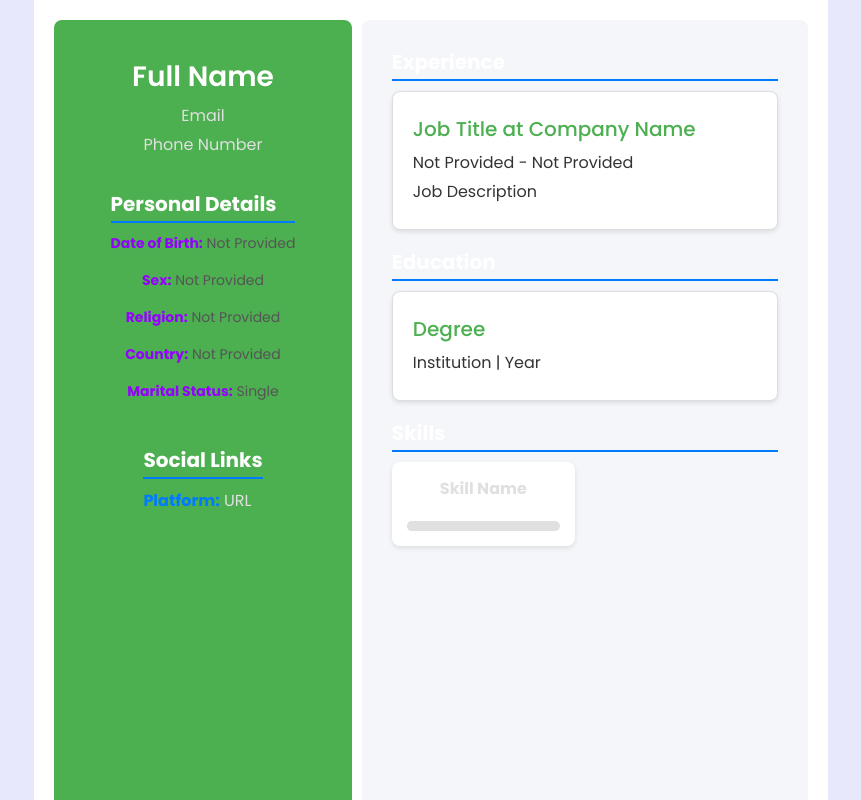
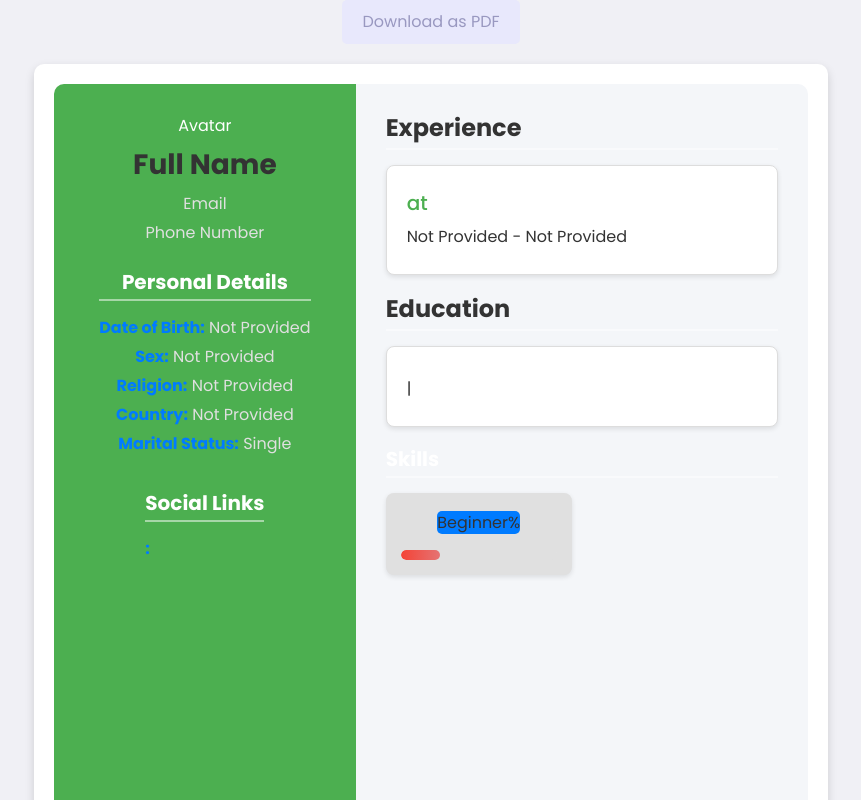
Before and after one commit to NDDEVVlog/CVBuilder, a React (Create React App) app in the folder client/: page /CreateResume/2/1 in a window 1280 px wide. Shown: the top 800 px of the page, without its empty margins (209-1070 px from the left). Built offline with nearby package versions, Linux system fonts and the light colour scheme; no server answers.

Commit message:
=Update CV2 +Download CV

```diff
--- a/client/src/pages/CreateCV/2/CV2.css
+++ b/client/src/pages/CreateCV/2/CV2.css
@@ -1,17 +1,26 @@
-/* Page Layout */
+/* General Styles */
+body {
+  margin: 0;
+  padding: 0;
+  font-family: Arial, sans-serif;
+  background-color: #f0f0f5;
+  color: #333;
+}
+
 .CV2Container {
   display: flex;
   flex-direction: row;
   max-width: 21cm; /* A4 page width */
   min-height: 29.7cm; /* A4 page height */
-    margin: 0 auto;
+  margin: 20px auto;
   padding: 20px;
   background-color: #fff;
-    font-family: Arial, sans-serif;
-    color: #333;
+  border-radius: 10px;
+  box-shadow: 0 4px 10px rgba(0, 0, 0, 0.15);
+  overflow: hidden;
 }
 
-  /* Left Column (Personal Info & Avatar) */
+/* Left Column */
 .cv-left-column {
   width: 40%;
   background-color: #4caf50; /* Green Background */
@@ -20,53 +29,68 @@
   display: flex;
   flex-direction: column;
   align-items: center;
-    border-radius: 8px;
-    margin-right: 10px;
+  border-radius: 10px 0 0 10px;
+  box-sizing: border-box;
 }
 
 .cv-header {
   text-align: center;
-    margin-bottom: 30px;
+  margin-bottom: 20px;
 }
 
 .cv-avatar {
   width: 120px;
   height: 120px;
   border-radius: 50%;
-    margin-bottom: 20px;
+  margin-bottom: 15px;
+  border: 3px solid #fff;
 }
 
 .cv-fullname {
   font-size: 28px;
-    font-weight: 600;
+  font-weight: bold;
   margin: 10px 0;
-    color: #fff; /* White for Name */
 }
 
-  .cv-email, .cv-phone {
+.cv-email,
+.cv-phone {
   font-size: 16px;
-    color: #e0e0e0; /* Lighter gray for email/phone */
+  color: #e0e0e0;
+  margin: 5px 0;
 }
 
 .cv-section h2 {
   font-size: 20px;
-    margin-bottom: 10px;
-    text-align: left;
+  margin-bottom: 15px;
   font-weight: bold;
-    color: #fff; /* White for section headings */
+  color: #fff;
+  border-bottom: 2px solid rgba(255, 255, 255, 0.5);
+  padding-bottom: 5px;
 }
 
-  .cv-section div, .cv-section ul li {
+.cv-section p,
+.cv-section ul li {
   font-size: 16px;
-    color: #e0e0e0; /* Light gray for content */
+  color: #e0e0e0;
+  margin: 5px 0;
 }
 
-  /* Right Column (Experience, Education, Skills) */
+.cv-section ul {
+  list-style: none;
+  padding: 0;
+}
+
+.cv-section ul li {
+  margin: 5px 0;
+}
+
+/* Right Column */
 .cv-right-column {
   width: 60%;
   padding: 30px;
-    background-color: #f4f6f9; /* Light Gray Background */
-    border-radius: 8px;
+  background-color: #f4f6f9;
+  border-radius: 0 10px 10px 0;
+  box-sizing: border-box;
 }
 
 .cv-box {
@@ -80,79 +104,128 @@
 .cv-box h3 {
   font-size: 20px;
   margin-bottom: 10px;
-    color: #4caf50; /* Green color for job title */
+  color: #4caf50;
 }
 
 .cv-box p {
   font-size: 16px;
-    color: #333; /* Dark gray for text content */
+  color: #333;
+}
+
+.experience-section h2 {
+  color: #333; /* Color of the section title */
+  font-size: 24px;
+  font-weight: bold;
+}
+
+.education-section h2{
+  color: #333; /* Color of the section title */
+  font-size: 24px;
+  font-weight: bold;
 }
 
 /* Skills Section */
 .skills-grid {
   display: grid;
-    grid-template-columns: 1fr 1fr;
+  grid-template-columns: repeat(2, 1fr);
   gap: 20px;
 }
 
 .skill-item {
   display: flex;
   flex-direction: column;
+  gap: 5px;
+  transition: transform 0.2s ease-in-out;
+}
+
+.skill-item:hover {
+  transform: scale(1.05);
 }
 
 .skill-name {
   font-size: 18px;
   font-weight: bold;
-    color: #1a5b58; /* Dark teal for skill name */
+  margin-bottom: 8px;
+  color: #333;
 }
 
 .skill-bar {
+  width: 100%;
+  height: 10px;
   background-color: #e0e0e0;
-    height: 10px;
   border-radius: 5px;
-    margin-top: 10px;
+  position: relative;
+  overflow: hidden;
 }
 
-  .skill-level {
+.skill-bar::after {
+  content: '';
+  display: block;
   height: 100%;
   border-radius: 5px;
-    transition: width 0.3s ease;
+  position: absolute;
+  top: 0;
+  left: 0;
+  background: linear-gradient(90deg, #4caf50, #81c784);
+  transition: width 0.3s ease-in-out;
 }
 
-  .expert {
-    background-color: #4caf50; /* Green for Expert */
+/* Skill Bar Level Classes */
+.expert .skill-bar::after {
+  width: 100%;
+  background: linear-gradient(90deg, #4caf50, #0400ff); /* Green */
 }
 
-  .advanced {
-    background-color: #ff9800; /* Orange for Advanced */
+.advanced .skill-bar::after {
+  width: 75%;
+  background: linear-gradient(90deg, #2196f3, #64b5f6); /* Blue */
 }
 
-  .intermediate {
-    background-color: #ff5722; /* Red for Intermediate */
+.intermediate .skill-bar::after {
+  width: 50%;
+  background: linear-gradient(90deg, #ff9800, #ffcc80); /* Orange */
 }
 
-  .beginner {
-    background-color: #e0e0e0; /* Light Gray for Beginner */
+.beginner .skill-bar::after {
+  width: 25%;
+  background: linear-gradient(90deg, #f44336, #e57373); /* Red */
 }
 
-  /* Specific label color styles */
-.cv-section p strong {
-    color: #333; /* Default color for all labels */
+/* Buttons */
+.download-btn {
+  background-color: #4caf50;
+  color: white;
+  font-size: 16px;
+  padding: 10px 20px;
+  border: none;
+  border-radius: 5px;
+  cursor: pointer;
+  margin-bottom: 20px;
+  transition: background-color 0.2s ease-in-out;
+  display: block;
+  width: fit-content;
+  margin-left: auto;
+  margin-right: auto;
 }
 
-  /* Specific label colors */
-  .cv-section p strong:nth-of-type(1) {
-    color: #9500ff; /* Green for Date of Birth */
+.download-btn:hover {
+  background-color: #45a049;
 }
 
-  .cv-section p strong:nth-of-type(2) {
-    color: #2196f3; /* Blue for Sex */
+/* Responsive Design */
+@media (max-width: 768px) {
+  .CV2Container {
+    flex-direction: column;
+    max-width: 100%;
   }
 
-  .cv-section p strong:nth-of-type(3) {
-    color: #ff9800; /* Orange for Religion */
+  .cv-left-column,
+  .cv-right-column {
+    width: 100%;
+    border-radius: 10px;
   }
 
-  .cv-section p strong:nth-of-type(4) {
-    color: #f44336; /* Red for Country */
+  .download-btn {
+    margin: 10px auto;
   }
+}
--- a/client/src/pages/CreateCV/2/CV2.jsx
+++ b/client/src/pages/CreateCV/2/CV2.jsx
@@ -1,10 +1,12 @@
-import React, { useEffect, useState } from 'react';
+import React, { useEffect, useState, useRef } from 'react';
 import './CV2.css';
 import { useParams } from 'react-router-dom';
 import axios from 'axios';
+import html2pdf from 'html2pdf.js';
 
 const CV2 = () => {
   const { id } = useParams();
+  const cvRef = useRef(null);
 
   const [formData, setFormData] = useState({
     fullName: '',
@@ -18,10 +20,10 @@ const CV2 = () => {
     hobbies: '',
     languagesKnown: '',
     address: '',
-    experiences: [{ jobTitle: "", company: "", startDate: "", endDate: "", description: "" }],
-    education: [{ degree: "", institution: "", year: "" }],
-    skills: [{ name: "", level: "" }],
-    socialLink: [{ platform: "", url: "" }],
+    experiences: [{ jobTitle: '', company: '', startDate: '', endDate: '', description: '' }],
+    education: [{ degree: '', institution: '', year: '' }],
+    skills: [{ name: '', level: 'Beginner' }],
+    socialLink: [{ platform: '', url: '' }],
     avatar: null,
   });
 
@@ -34,23 +36,46 @@ const CV2 = () => {
     const fetchProfile = async () => {
       try {
         const response = await axios.get('http://localhost:3001/profile/getProfile', {
-          params: { id: id },
+          params: { id },
         });
 
         if (response.data) {
+          const {
+            fullname,
+            email,
+            address,
+            dob,
+            nationality,
+            phoneNumber,
+            religion,
+            maritalStatus,
+            languagesKnown,
+            sex,
+            hobbies,
+            workExperience,
+            education,
+            skills,
+            socialLinks,
+            avatar,
+          } = response.data;
+
           setFormData({
-            fullName: response.data.fullname || '',
-            email: response.data.email || '',
-            address: response.data.address || '',
-            dob: response.data.dob || '',
-            country: response.data.country || '',
-            mobileNo: response.data.phoneNumber || '',
-            sex: response.data.sex || '',
-            experiences: response.data.workExperience || [{ jobTitle: "", company: "", startDate: "", endDate: "", description: "" }],
-            education: response.data.education || [{ degree: "", institution: "", year: "" }],
-            skills: response.data.skills || [{ name: "", level: "" }],
-            socialLink: response.data.socialLinks || [{ platform: '', url: '' }],
-            avatar: response.data.avatar || null,
+            fullName: fullname || '',
+            email: email || '',
+            address: address || '',
+            dob: dob || '',
+            country: nationality || '',
+            mobileNo: phoneNumber || '',
+            religion: religion || 'None',
+            maritalStatus: maritalStatus || 'Single',
+            languagesKnown: languagesKnown || '',
+            sex: sex || '',
+            hobbies: hobbies || '',
+            experiences: workExperience || [{ jobTitle: '', company: '', startDate: '', endDate: '', description: '' }],
+            education: education || [{ degree: '', institution: '', year: '' }],
+            skills: skills || [{ name: '', level: 'Beginner' }],
+            socialLink: socialLinks || [{ platform: '', url: '' }],
+            avatar: avatar || null,
           });
         } else {
           console.log('Profile not found for user ID:', id);
@@ -64,115 +89,107 @@ const CV2 = () => {
   }, [id]);
 
   const formatDate = (date) => {
-    if (!date) return "Not Provided"; // Handle empty or undefined dates
-    const d = new Date(date); // Convert to Date object
-    return d.toLocaleDateString("en-GB", {
-      day: "2-digit",
-      month: "2-digit",
-      year: "numeric",
-    }); // Format as dd-mm-yyyy
+    if (!date) return 'Not Provided';
+    const d = new Date(date);
+    return d.toLocaleDateString('en-GB', {
+      day: '2-digit',
+      month: '2-digit',
+      year: 'numeric',
+    });
   };
 
   const getSkillLevelClass = (level) => {
-    switch (level) {
-      case "Expert":
-        return "expert";
-      case "Advanced":
-        return "advanced";
-      case "Intermediate":
-        return "intermediate";
-      default:
-        return "beginner";
+      if (level >= 100) {
+        return 'expert';  // add class for high level skills
+      } else if (level >= 75) {
+        return 'advanced';  // add class for medium level skills
+      } else if (level >= 50){
+        return 'intermediate'
+      }
+      else {
+        return 'beginner';  // add class for low level skills
       }
   };
 
+  const downloadPDF = () => {
+    const element = cvRef.current;
+    const options = {
+      margin: 10,
+      filename: `${formData.fullName || 'CV'}.pdf`,
+      image: { type: 'jpeg', quality: 0.98 },
+      html2canvas: { scale: 2 },
+      jsPDF: { unit: 'mm', format: 'a4', orientation: 'portrait' },
+    };
+    html2pdf().set(options).from(element).save();
+  };
+
   return (
-    <div className="CV2Container">
+    <div>
+      <button onClick={downloadPDF} className="download-btn">
+        Download as PDF
+      </button>
+      <div ref={cvRef} className="CV2Container">
+        {/* Left Column */}
         <div className="cv-left-column">
-        {/* Header Section */}
           <header className="cv-header">
-          {formData.avatar && (
-            <img
-              src={URL.createObjectURL(formData.avatar)}
-              alt="Profile"
-              className="cv-avatar"
-            />
+            {formData.avatar ? (
+              <img src={formData.avatar} alt="Profile" className="cv-avatar" />
+            ) : (
+              <div className="cv-avatar-placeholder">Avatar</div>
             )}
-          <h1 className="cv-fullname">{formData.fullName || "Full Name"}</h1>
-          <p className="cv-email">{formData.email || "Email"}</p>
-          <p className="cv-phone">{formData.mobileNo || "Phone Number"}</p>
+            <h1 className="cv-fullname">{formData.fullName || 'Full Name'}</h1>
+            <p className="cv-email">{formData.email || 'Email'}</p>
+            <p className="cv-phone">{formData.mobileNo || 'Phone Number'}</p>
           </header>
-
-        {/* Personal Details Section */}
           <section className="cv-section personal-details">
             <h2>Personal Details</h2>
-          <div>
             <p><strong>Date of Birth:</strong> {formatDate(formData.dob)}</p>
-            <p><strong>Sex:</strong> {formData.sex || "Not Provided"}</p>
-            <p><strong>Religion:</strong> {formData.religion || "Not Provided"}</p>
-            <p><strong>Country:</strong> {formData.country || "Not Provided"}</p>
+            <p><strong>Sex:</strong> {formData.sex || 'Not Provided'}</p>
+            <p><strong>Religion:</strong> {formData.religion || 'Not Provided'}</p>
+            <p><strong>Country:</strong> {formData.country || 'Not Provided'}</p>
             <p><strong>Marital Status:</strong> {formData.maritalStatus}</p>
-          </div>
           </section>
-
-        {/* Social Links Section */}
           <section className="cv-section social-links-section">
             <h2>Social Links</h2>
             <ul>
               {formData.socialLink.map((link, index) => (
-              <li key={index}>
-                <strong>{link.platform || "Platform"}:</strong> {link.url || "URL"}
-              </li>
+                <li key={index}><strong>{link.platform}:</strong> <a href={link.url}>{link.url}</a></li>
               ))}
             </ul>
           </section>
         </div>
-
+        {/* Right Column */}
         <div className="cv-right-column">
-        {/* Experience Section */}
           <section className="cv-section experience-section">
             <h2>Experience</h2>
             {formData.experiences.map((experience, index) => (
-            <div className="cv-box" key={index}>
-              <h3>{experience.jobTitle || "Job Title"} at {experience.company || "Company Name"}</h3>
+              <div key={index} className="cv-box">
+                <h3>{experience.jobTitle} at {experience.company}</h3>
                 <p>{formatDate(experience.startDate)} - {formatDate(experience.endDate)}</p>
-              <p>{experience.description || "Job Description"}</p>
+                <p>{experience.description}</p>
               </div>
             ))}
           </section>
-
-        {/* Education Section */}
           <section className="cv-section education-section">
             <h2>Education</h2>
             {formData.education.map((edu, index) => (
-            <div className="cv-box" key={index}>
-              <h3>{edu.degree || "Degree"}</h3>
-              <p>{edu.institution || "Institution"} | {edu.year || "Year"}</p>
+              <div key={index} className="cv-box">
+                <h3>{edu.degree}</h3>
+                <p>{edu.institution} | {edu.year}</p>
               </div>
             ))}
           </section>
-
-        {/* Skills Section */}
           <section className="cv-section skills-section">
             <h2>Skills</h2>
             <div className="skills-grid">
               {formData.skills.map((skill, index) => (
-              <div key={index} className="skill-item">
-                <div className="skill-name">{skill.name || "Skill Name"}</div>
+                <div key={index} className={`skill-item ${getSkillLevelClass(skill.level)}`}>
+                  <div className="skill-header">
+                    <span className="skill-name">{skill.name}</span>
+                    <span className="skill-level">{skill.level}%</span>
+                  </div>
                   <div className="skill-bar">
-                  <div
-                    className={`skill-level ${getSkillLevelClass(skill.level)}`}
-                    style={{
-                      width:
-                        skill.level === "Expert"
-                          ? "100%"
-                          : skill.level === "Advanced"
-                          ? "75%"
-                          : skill.level === "Intermediate"
-                          ? "50%"
-                          : "25%",
-                    }}
-                  ></div>
+                    <span style={{ width: `${skill.level}%` }} />
                   </div>
                 </div>
               ))}
@@ -180,6 +197,7 @@ const CV2 = () => {
           </section>
         </div>
       </div>
+    </div>
   );
 };
 
--- a/client/src/pages/Profile/Profile.jsx
+++ b/client/src/pages/Profile/Profile.jsx
@@ -115,7 +115,7 @@ const Profile = () => {
       email: formData.email,
       address: formData.address,
       dob: formData.dob,
-      country: formData.country,
+      country: formData.nationality,
       phone: formData.phone,
       sex: formData.sex,
     };
```
Also changed, not shown: client/src/pages/CreateCV/1/CV1.jsx (+7 -3 lines), client/src/pages/CreateResume/CreateResume.jsx (+16 -4 lines), 2 other files (tests, documents, lock files or other folders). Lines whose indentation alone changed are shown as unchanged.
